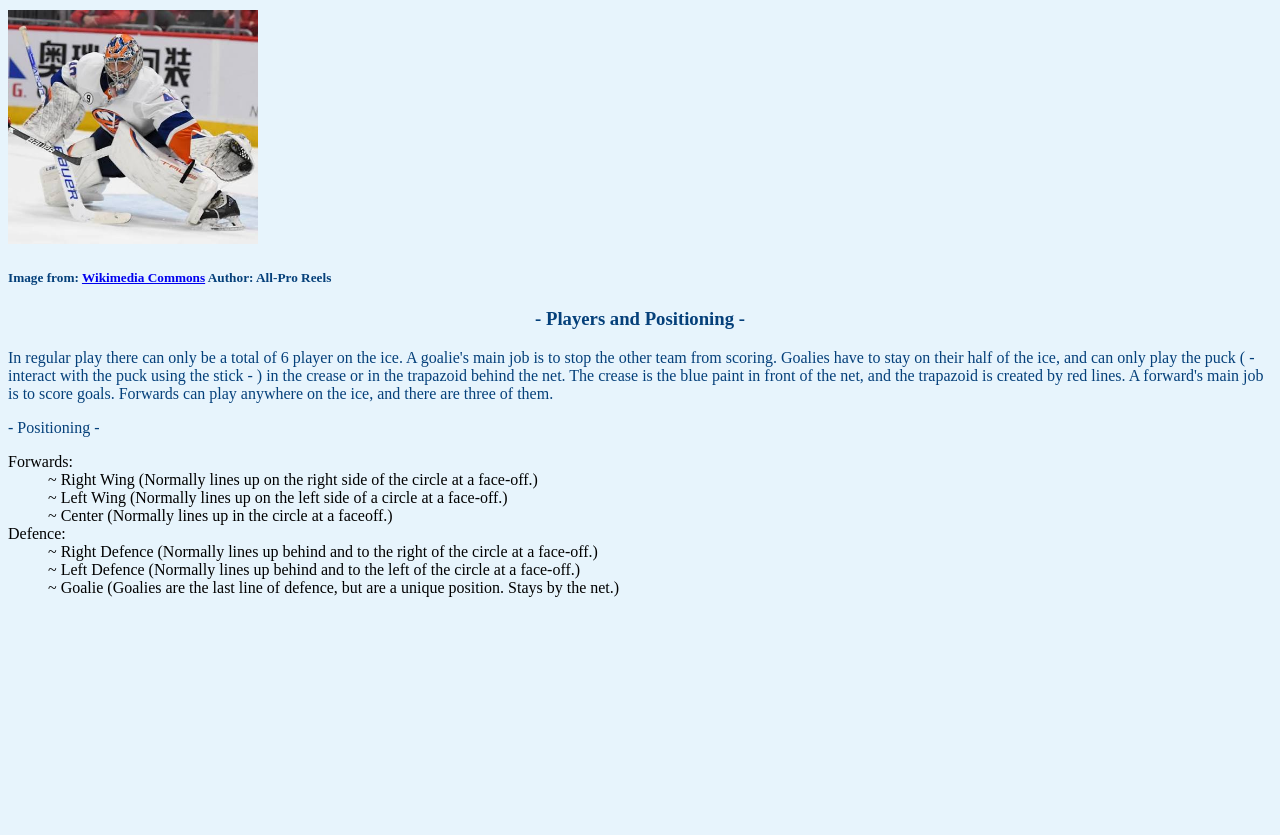
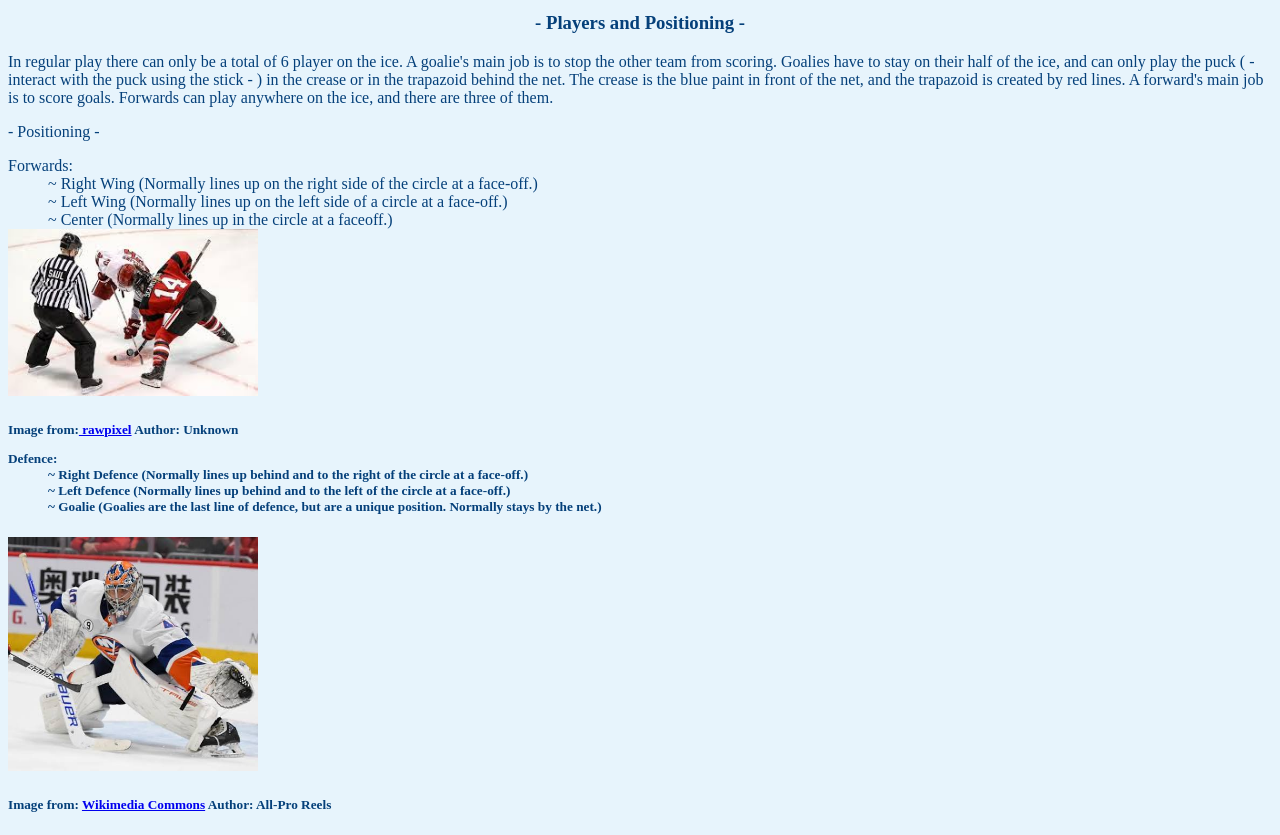
Before and after one commit to CS20260/AB_WebDev, a plain HTML site: page hockey_webpage.html in a window 1280 px wide. Shown: the part 740-1575 px from the top of the page. Before the commit the page ends 1353 px from the top, so only its background shows below. Drawn offline with Linux system fonts and the light colour scheme.

Commit message:
Done with adding color to the website

```diff
--- a/hockey_webpage.html
+++ b/hockey_webpage.html
@@ -20,34 +20,45 @@
             body{
                 background-color:rgb(231, 244, 252);
             }
+            Image{
+                color: rgb(5, 64, 122);
+            }
+            dl{
+                color: rgb(5, 64, 122);
+            }
+
 
         </style>
     </head>
     <body>
         <h1>- A Guide To Ice Hockey -</h1>
-         <img src = "Ice rink birds eye view.png" alt = "Ice Rink - Birds Eye View" width = "300px">
+        <dv id = Image><img src = "Ice rink birds eye view.png" alt = "Ice Rink - Birds Eye View" width = "300px">
         <h5>Image from: <a href = "https://openclipart.org/detail/231781/nhl-rink" target = "_blank"> openclipart</a>
-            Creator: bobj_rbjassoc_com </p>
+            Creator: bobj_rbjassoc_com </p></dv>
 
         <h3> - Main Details - </h3>
         <p>Ice hockey is a sport. In the above picture the boxes labled "1." are the penalty boxes. That is where the players go to serve the penalty. The boxes labled "2." are the team benches. When the players aren't on the ice playing (or in the penalty box) they are usually on the bench, resting for the next shift. The red dotted line in the center of the ice is called the center line. The dots are called face-off dots </p>
-        <img src = "Semyon Varlamov.jpg" alt = "Semyon Varlamov - A Save" width = "250px">
-        <h5>Image from: <a href = "https://commons.wikimedia.org/wiki/File:Semyon_Varlamov.jpg" target = "_blank"> Wikimedia Commons</a>
-            Author: All-Pro Reels </p>
+
         <h3> - Players and Positioning - </h3>
         <p>In regular play there can only be a total of 6 player on the ice. A goalie's main job is to stop the other team from scoring. Goalies have to stay on their half of the ice, and can only play the puck ( - interact with the puck using the stick - ) in the crease or in the trapazoid behind the net. The crease is the blue paint in front of the net, and the trapazoid is created by red lines. A forward's main job is to score goals. Forwards can play anywhere on the ice, and there are three of them. </p>
 
 
-        <p> - Positioning - </p>
+        <div id="Positioning"></div><p> - Positioning - </p>
         <dl>
             <dt> Forwards: </dt>
                 <dd>~ Right Wing (Normally lines up on the right side of the circle at a face-off.)</dd>
                 <dd>~ Left Wing (Normally lines up on the left side of a circle at a face-off.)</dd>
                 <dd>~ Center (Normally lines up in the circle at a faceoff.)</dd>
+           <dv id = Image > <img src = "Face off centers.jpg" alt = "Face off centers" width = "250px">
+        <h5>Image from:<a href = "https://www.rawpixel.com/image/6113520/photo-image-public-domain-people-free" target = "_blank"> rawpixel</a>
+            Author: Unknown </p></dv>
             <dt> Defence: </dt>
                 <dd>~ Right Defence (Normally lines up behind and to the right of the circle at a face-off.)</dd>
                 <dd>~ Left Defence (Normally lines up behind and to the left of the circle at a face-off.)</dd>
-                <dd>~ Goalie (Goalies are the last line of defence, but are a unique position. Stays by the net.)</dd>
+                <dd>~ Goalie (Goalies are the last line of defence, but are a unique position. Normally stays by the net.)</dd>
         </dl>
+        <dv id = Image><img src = "Semyon Varlamov.jpg" alt = "Semyon Varlamov - A Save" width = "250px">
+        <h5>Image from: <a href = "https://commons.wikimedia.org/wiki/File:Semyon_Varlamov.jpg" target = "_blank"> Wikimedia Commons</a>
+            Author: All-Pro Reels </p></dv></div>
     </body>
 </html>
```
Also changed, not shown: Face off centers.jpg (added).
